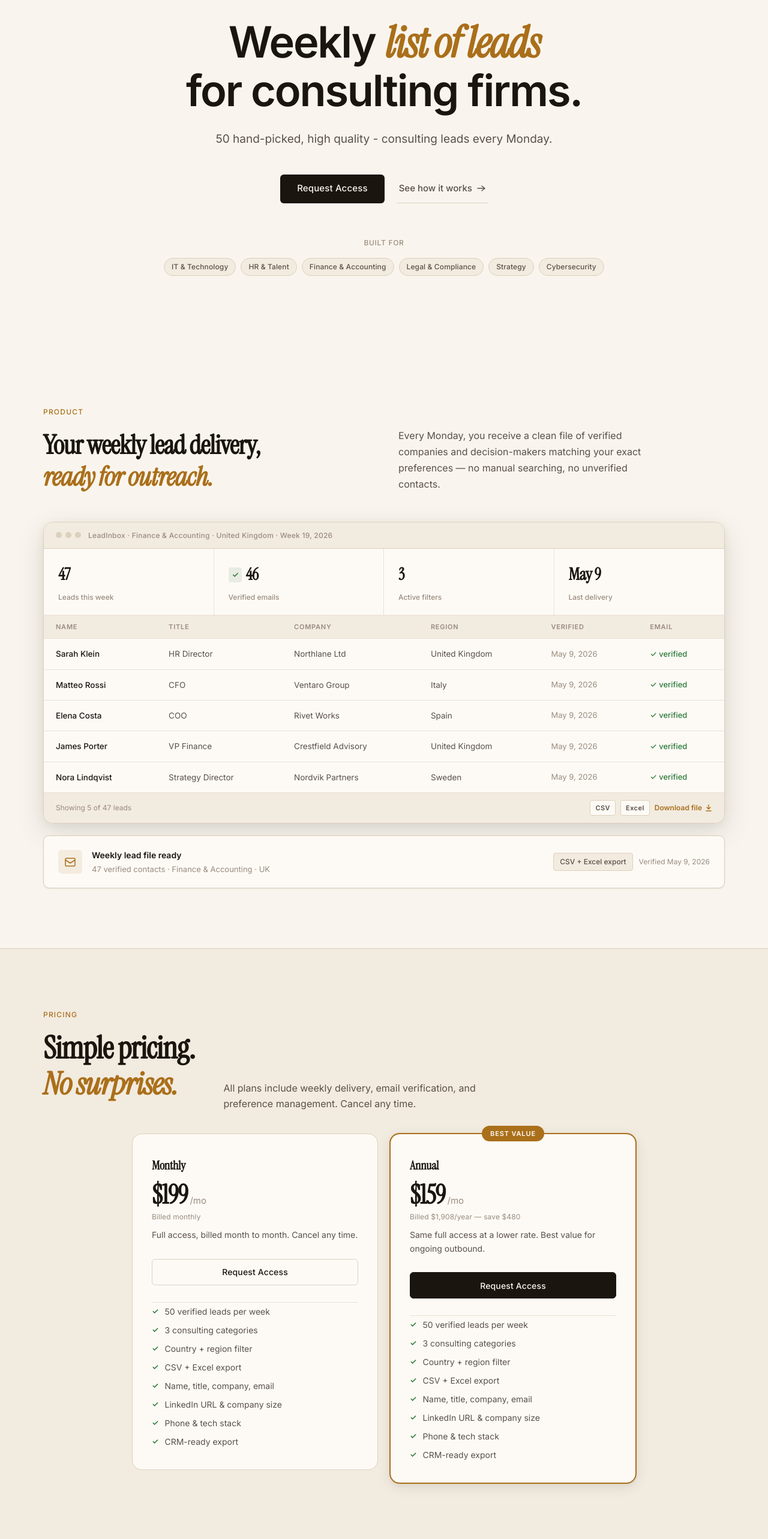
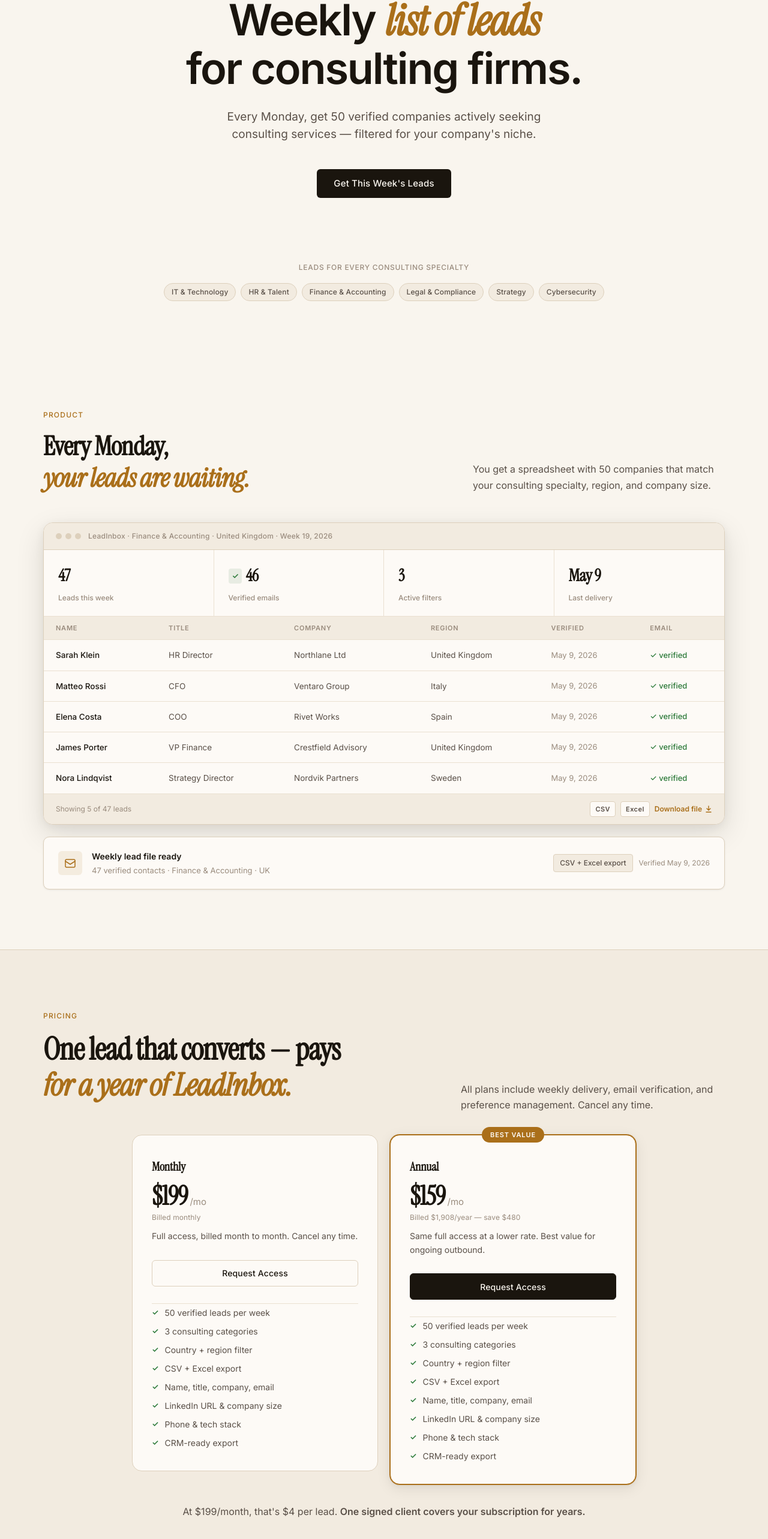
Before and after one commit to ArtemiiHH/consulting-leads, a React (Vite) app: page / in a window 1280 px wide. Shown: the part 127-2693 px from the top of the page at 60% size. Built offline with nearby package versions, Linux system fonts and the light colour scheme; a web font is replaced by a local one.

Commit message:
Make text more str8 forward

```diff
--- a/src/components/Categories/Categories.module.css
+++ b/src/components/Categories/Categories.module.css
@@ -16,8 +16,8 @@
 }
 
 .headerRow {
-  display: grid;
-  grid-template-columns: 1fr 1fr;
+  display: flex;
+  justify-content: space-between;
   gap: 48px;
   align-items: end;
 }
--- a/src/components/Hero/Hero.jsx
+++ b/src/components/Hero/Hero.jsx
@@ -13,7 +13,6 @@
   return (
     <section className={styles.hero}>
       <div className={`container ${styles.inner}`}>
-
         <h1 className={styles.headline}>
           Weekly <em className={styles.accent}>list of leads</em>
           <br />
@@ -21,36 +20,20 @@
         </h1>
 
         <p className={styles.subtext}>
-          50 hand-picked, high quality - consulting leads every
-          Monday.
+          Every Monday, get 50 verified companies actively seeking consulting
+          services — filtered for your company's niche.
         </p>
 
         <div className={styles.actions}>
           <a href="#pricing" className={styles.primaryBtn}>
-            Request Access
-          </a>
-          <a href="#how-it-works" className={styles.secondaryBtn}>
-            See how it works
-            <svg
-              width="14"
-              height="14"
-              viewBox="0 0 14 14"
-              fill="none"
-              aria-hidden="true"
-            >
-              <path
-                d="M1 7h12M8 3l5 4-5 4"
-                stroke="currentColor"
-                strokeWidth="1.5"
-                strokeLinecap="round"
-                strokeLinejoin="round"
-              />
-            </svg>
+            Get This Week's Leads
           </a>
         </div>
 
         <div className={styles.trustStrip}>
-          <span className={styles.trustLabel}>Built for</span>
+          <span className={styles.trustLabel}>
+            Leads for every consulting specialty
+          </span>
           <div className={styles.tags}>
             {trustTags.map((tag) => (
               <span key={tag} className={styles.tag}>
--- a/src/components/Hero/Hero.module.css
+++ b/src/components/Hero/Hero.module.css
@@ -103,6 +103,7 @@
   gap: 16px;
   flex-wrap: wrap;
   justify-content: center;
+  padding-top: 50px;
 }
 
 .trustLabel {
--- a/src/components/Pricing/Pricing.jsx
+++ b/src/components/Pricing/Pricing.jsx
@@ -1,31 +1,32 @@
-import styles from './Pricing.module.css'
+import styles from "./Pricing.module.css";
 
 const features = [
-  '50 verified leads per week',
-  '3 consulting categories',
-  'Country + region filter',
-  'CSV + Excel export',
-  'Name, title, company, email',
-  'LinkedIn URL & company size',
-  'Phone & tech stack',
-  'CRM-ready export',
-]
+  "50 verified leads per week",
+  "3 consulting categories",
+  "Country + region filter",
+  "CSV + Excel export",
+  "Name, title, company, email",
+  "LinkedIn URL & company size",
+  "Phone & tech stack",
+  "CRM-ready export",
+];
 
 const plans = [
   {
-    name: 'Monthly',
+    name: "Monthly",
     price: 199,
-    billing: 'Billed monthly',
-    summary: 'Full access, billed month to month. Cancel any time.',
+    billing: "Billed monthly",
+    summary: "Full access, billed month to month. Cancel any time.",
   },
   {
-    name: 'Annual',
+    name: "Annual",
     price: 159,
-    billing: 'Billed $1,908/year — save $480',
-    summary: 'Same full access at a lower rate. Best value for ongoing outbound.',
+    billing: "Billed $1,908/year — save $480",
+    summary:
+      "Same full access at a lower rate. Best value for ongoing outbound.",
     recommended: true,
   },
-]
+];
 
 export default function Pricing({ onCheckout }) {
   return (
@@ -35,8 +36,9 @@
           <p className={styles.label}>Pricing</p>
           <div className={styles.titleRow}>
             <h2 className={styles.title}>
-              Simple pricing.<br />
-              <em className={styles.accent}>No surprises.</em>
+              One lead that converts — pays
+              <br />
+              <em className={styles.accent}>for a year of LeadInbox.</em>
             </h2>
             <p className={styles.subtitle}>
               All plans include weekly delivery, email verification, and
@@ -46,10 +48,10 @@
         </div>
 
         <div className={styles.grid}>
-          {plans.map(plan => (
+          {plans.map((plan) => (
             <div
               key={plan.name}
-              className={`${styles.card} ${plan.recommended ? styles.recommended : ''}`}
+              className={`${styles.card} ${plan.recommended ? styles.recommended : ""}`}
             >
               {plan.recommended && (
                 <div className={styles.badge}>Best value</div>
@@ -75,7 +77,7 @@
               </button>
 
               <ul className={styles.featureList}>
-                {features.map(f => (
+                {features.map((f) => (
                   <li key={f} className={styles.feature}>
                     <span className={styles.check}>✓</span>
                     {f}
@@ -85,7 +87,12 @@
             </div>
           ))}
         </div>
+
+        <p className={styles.footnote}>
+          At $199/month, that&apos;s $4 per lead.{" "}
+          <strong>One signed client covers your subscription for years.</strong>
+        </p>
       </div>
     </section>
-  )
+  );
 }
--- a/src/components/Pricing/Pricing.module.css
+++ b/src/components/Pricing/Pricing.module.css
@@ -33,8 +33,8 @@
 }
 
 .titleRow {
-  display: grid;
-  grid-template-columns: auto 1fr;
+  display: flex;
+  justify-content: space-between;
   gap: 48px;
   align-items: end;
 }
@@ -208,6 +208,13 @@
   font-weight: 400;
 }
 
+.footnote {
+  text-align: center;
+  margin-top: 32px;
+  font-size: 16px;
+  color: var(--text-secondary);
+}
+
 @media (max-width: 900px) {
   .titleRow {
     grid-template-columns: 1fr;
--- a/src/components/ProductOverview/ProductOverview.jsx
+++ b/src/components/ProductOverview/ProductOverview.jsx
@@ -59,15 +59,14 @@
           <div className={styles.headerRow}>
             <div className={styles.headerLeft}>
               <h2 className={styles.title}>
-                Your weekly lead delivery,
+                Every Monday,
                 <br />
-                <em className={styles.accent}>ready for outreach.</em>
+                <em className={styles.accent}>your leads are waiting.</em>
               </h2>
             </div>
             <p className={styles.desc}>
-              Every Monday, you receive a clean file of verified companies and
-              decision-makers matching your exact preferences — no manual
-              searching, no unverified contacts.
+              You get a spreadsheet with 50 companies that match your consulting
+              specialty, region, and company size.
             </p>
           </div>
         </div>
--- a/src/components/ProductOverview/ProductOverview.module.css
+++ b/src/components/ProductOverview/ProductOverview.module.css
@@ -9,15 +9,15 @@
 .label {
   font-size: 12px;
   font-weight: 500;
-  letter-spacing: 0.10em;
+  letter-spacing: 0.1em;
   text-transform: uppercase;
   color: var(--accent);
   margin-bottom: 16px;
 }
 
 .headerRow {
-  display: grid;
-  grid-template-columns: 1fr 1fr;
+  display: flex;
+  justify-content: space-between;
   gap: 48px;
   align-items: end;
 }
@@ -120,8 +120,8 @@
   font-family: var(--font-sans);
   font-size: 13px;
   font-weight: 600;
-  color: #2D7A3A;
-  background: rgba(45, 122, 58, 0.10);
+  color: #2d7a3a;
+  background: rgba(45, 122, 58, 0.1);
   padding: 2px 6px;
   border-radius: 4px;
 }
@@ -191,7 +191,7 @@
 }
 
 .emailCell {
-  color: #2D7A3A !important;
+  color: #2d7a3a !important;
   font-weight: 500;
   font-size: 13px;
 }
```
